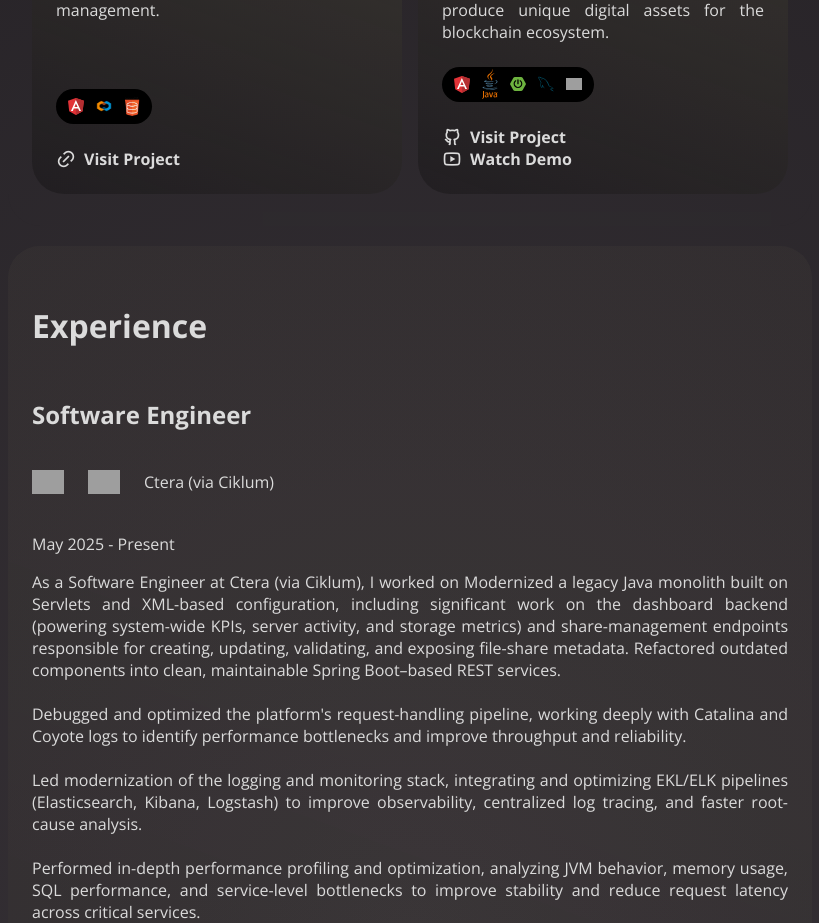
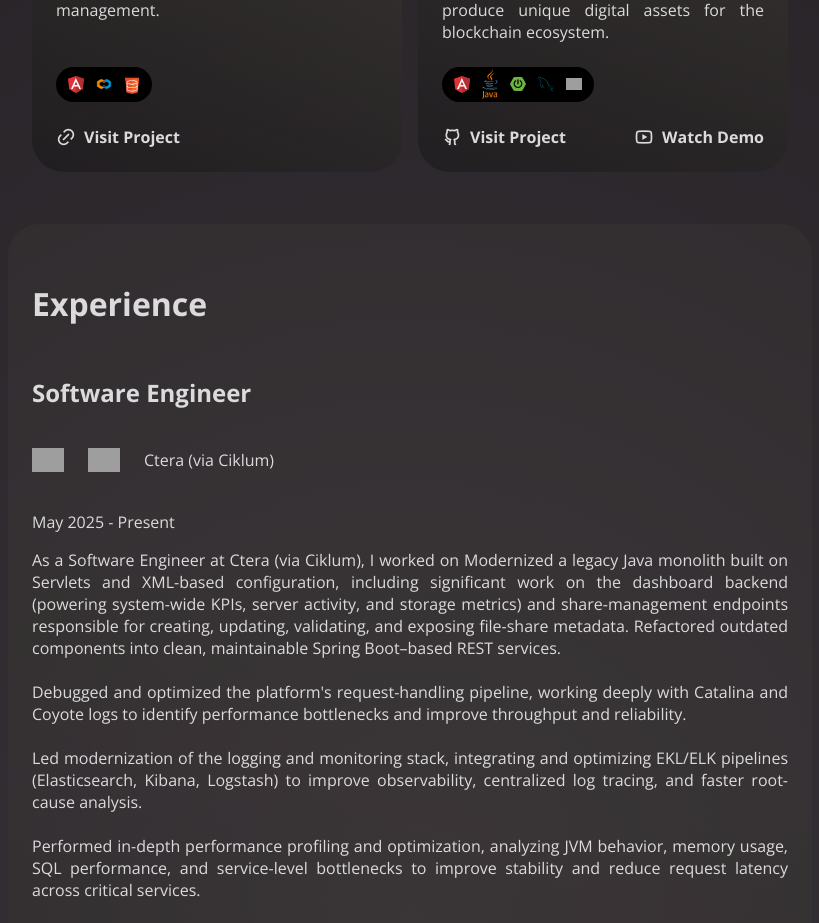
Before and after one commit to stanisev/stanisev-portfolio, an Angular app: page / in a window 1280 px wide. Shown: the part 1920-2843 px from the top of the page, without its empty margins (230-1049 px from the left). Built offline with nearby package versions, Linux system fonts and the light colour scheme; grey boxes are pictures that could not be loaded.

Commit message:
feat/small ui change

```diff
--- a/src/app/app.component.css
+++ b/src/app/app.component.css
@@ -575,6 +575,14 @@ html {
   margin-bottom: 1.5rem;
 }
 
+.projects__buttons {
+  display: flex;
+  justify-content: space-between;
+  align-items: center;
+  gap: 1rem;
+  margin-top: auto;
+}
+
 .projects__button {
   color: #DBDBDB;
   display: inline-flex;
@@ -582,7 +590,6 @@ html {
   column-gap: 0.5rem;
   transition: color 0.5s;
   text-decoration: none;
-  margin-right: 1rem;
 }
 
 .projects__button:hover {
--- a/src/app/app.component.html
+++ b/src/app/app.component.html
@@ -185,6 +185,7 @@
               <img [src]="'https://icon.icepanel.io/Technology/svg/JUnit.svg'" alt="skill" class="projects__skill">
             </div>
 
+            <div class="projects__buttons">
               <a href="https://github.com/stanisev/nft-generator-be" target="_blank" class="projects__button">
                 <i class="ri-github-line"></i>
                 <span>Visit Project</span>
@@ -194,6 +195,7 @@
                 <i class="ri-youtube-line"></i>
                 <span>Watch Demo</span>
               </a>
+            </div>
           </div>
         </article>
       </div>
```
Lines whose indentation alone changed are shown as unchanged.
